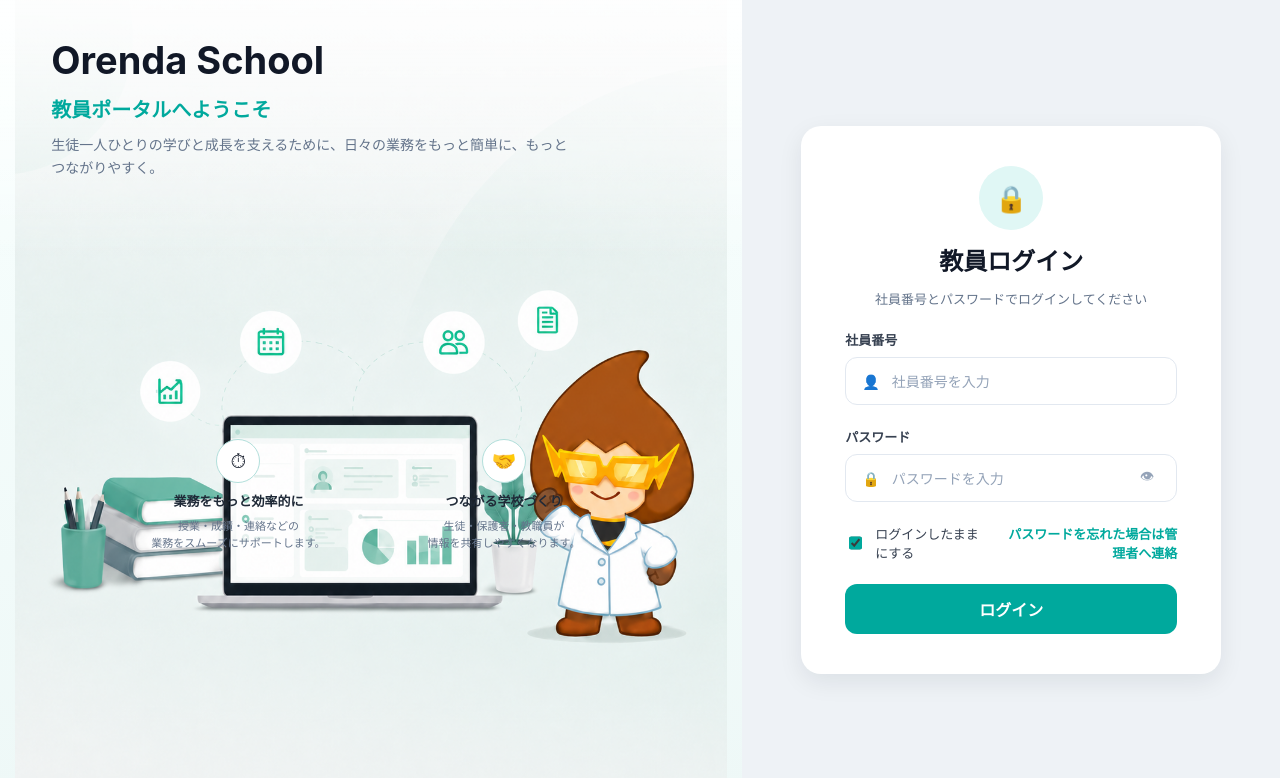
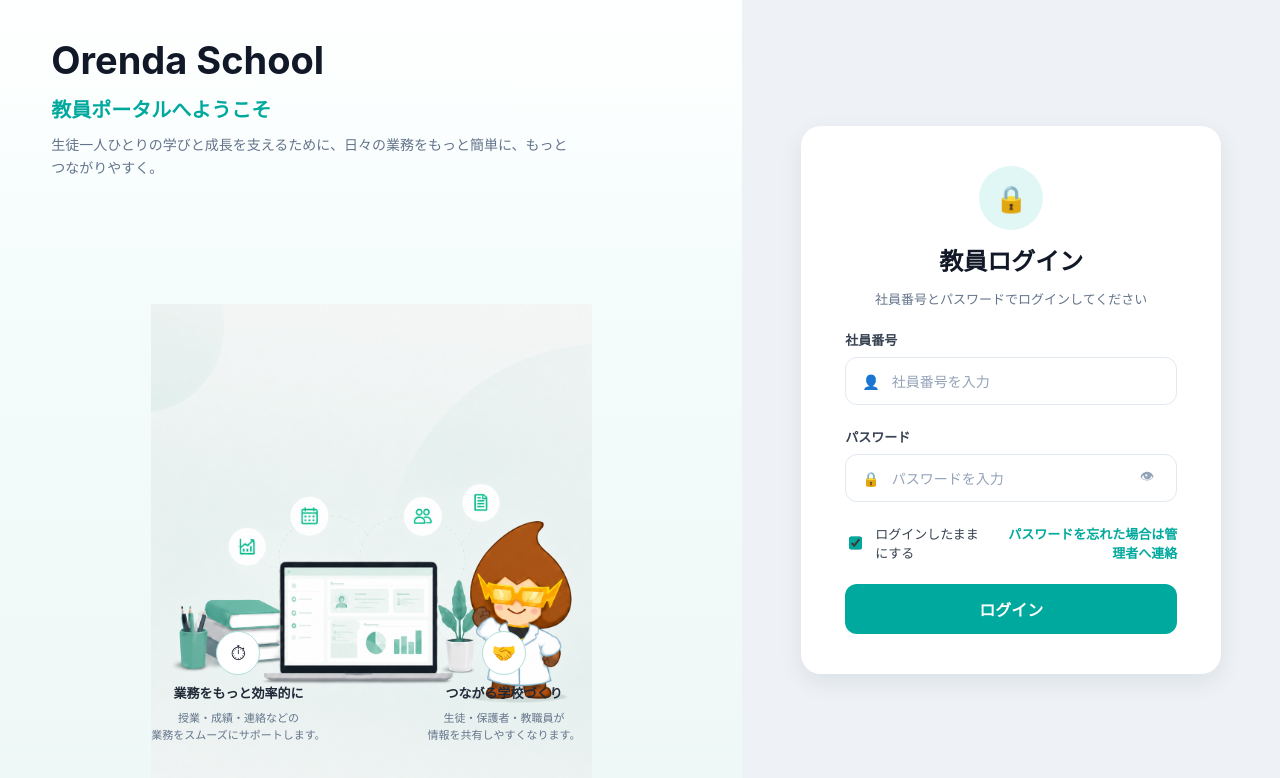
Before and after one commit to y-ga311/orenda-school, a Next.js app: page /login in a window 1280 px wide. Shown: the top 778 px of the page. Built offline with nearby package versions, Linux system fonts and the light colour scheme.

Commit message:
Fix login illustration scaling on the left panel.
Render the character image with a full-width img element so the top is no longer clipped when the panel width changes.

```diff
--- a/app/globals.css
+++ b/app/globals.css
@@ -61,6 +61,8 @@ a {
 }
 
 .loginLeft {
+  position: relative;
+  isolation: isolate;
   display: flex;
   flex: 1 1 58%;
   flex-direction: column;
@@ -69,15 +71,42 @@ a {
   min-width: 0;
   min-height: 100vh;
   padding: clamp(24px, 3vw, 40px) clamp(24px, 4vw, 56px) clamp(20px, 3vw, 32px);
-  background:
-    linear-gradient(
-      180deg,
-      rgba(255, 255, 255, 0.88) 0%,
-      rgba(255, 255, 255, 0.45) 18%,
-      rgba(255, 255, 255, 0) 32%
-    ),
-    url("/assets/login/login-chara.png") center bottom / contain no-repeat,
-    linear-gradient(180deg, #f8fffe 0%, #eef8f7 100%);
+  overflow-x: clip;
+  background: linear-gradient(180deg, #f8fffe 0%, #eef8f7 100%);
+}
+
+.loginIllustration {
+  position: absolute;
+  right: 0;
+  bottom: 0;
+  left: 0;
+  z-index: 0;
+  pointer-events: none;
+}
+
+.loginIllustrationImage {
+  display: block;
+  width: 100%;
+  height: auto;
+}
+
+.loginLeft::before {
+  content: "";
+  position: absolute;
+  inset: 0;
+  z-index: 1;
+  background: linear-gradient(
+    180deg,
+    rgba(255, 255, 255, 0.88) 0%,
+    rgba(255, 255, 255, 0.45) 18%,
+    rgba(255, 255, 255, 0) 32%
+  );
+  pointer-events: none;
+}
+
+.loginLeft > :not(.loginIllustration) {
+  position: relative;
+  z-index: 2;
 }
 
 .loginHeadline {
@@ -1266,7 +1295,13 @@ a {
 @media (max-height: 820px) {
   .loginLeft {
     min-height: auto;
-    padding-bottom: clamp(180px, 28vh, 280px);
+  }
+
+  .loginIllustrationImage {
+    max-height: min(62vh, 520px);
+    width: 100%;
+    object-fit: contain;
+    object-position: bottom center;
   }
 
   .learningTimeBottomRow {
@@ -1304,7 +1339,6 @@ a {
     width: 100%;
     max-width: none;
     min-height: auto;
-    padding-bottom: clamp(200px, 40vw, 320px);
   }
 
   .loginRight {
--- a/app/login/page.tsx
+++ b/app/login/page.tsx
@@ -12,6 +12,14 @@ export default async function LoginPage({ searchParams }: LoginPageProps) {
   return (
     <main className="loginPage">
       <section className="loginLeft" aria-label="Orenda School 紹介">
+        <div className="loginIllustration" aria-hidden="true">
+          <img
+            className="loginIllustrationImage"
+            src="/assets/login/login-chara.png"
+            alt=""
+          />
+        </div>
+
         <div className="loginHeadline">
           <h1 className="loginTitle">Orenda School</h1>
           <p className="loginSubtitle">教員ポータルへようこそ</p>
```
